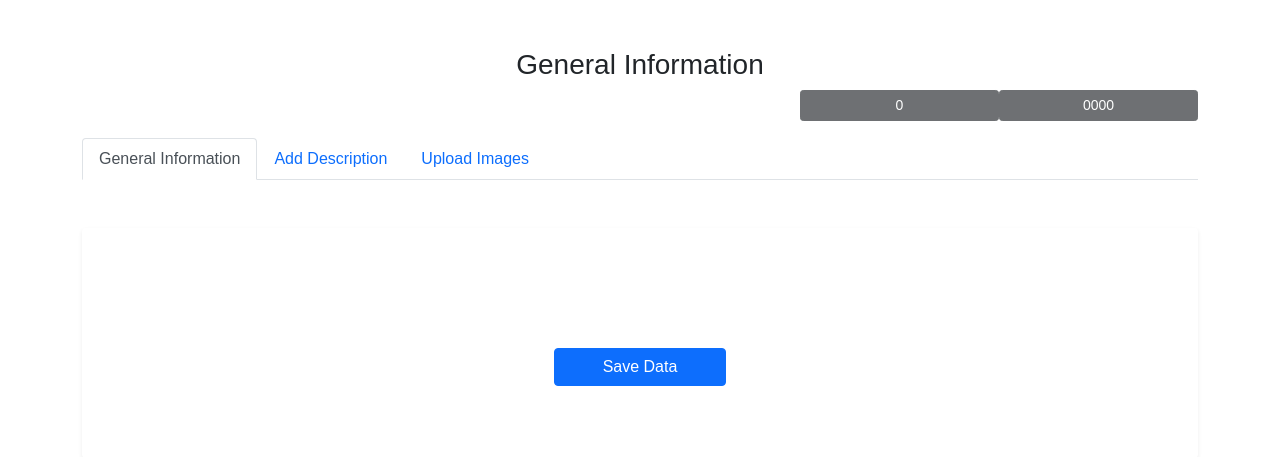
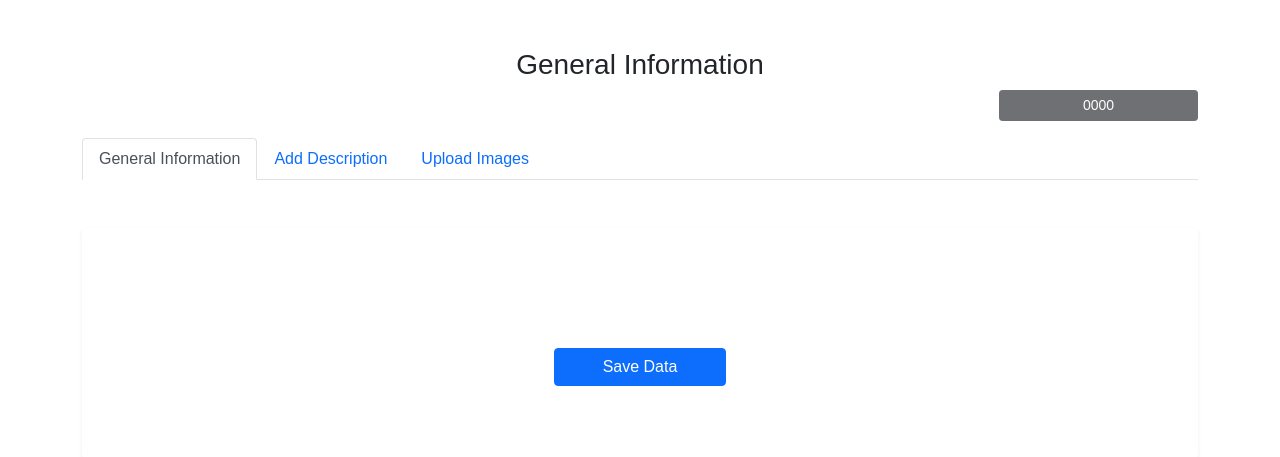
Before and after one commit to aminduishara/mediacorp, a CodeIgniter app: page /database/index.php/welcome/index in a window 1280 px wide. Shown: the top 457 px of the page. Run offline with CodeIgniter, Linux system fonts and the light colour scheme; data that the repository does not hold is empty; some libraries are stand-ins or nearby versions.

Commit message:
Hide the Aplicent ID

```diff
--- a/application/views/homeImpl.php
+++ b/application/views/homeImpl.php
@@ -3,7 +3,7 @@
     <div class="container pt-5 pb-5">
         <h3 class="text-center">General Information</h3>
         <input class="float-end btn btn-sm btn-dark" id="refNo" value="0000" disabled>
-        <input class="float-end btn btn-sm btn-dark" id="aplicentID" value="0"disabled>
+        <input class="float-end btn btn-sm btn-dark" id="aplicentID" value="0" hidden>
     </div>
 <div class="container mb-5">
 
```
